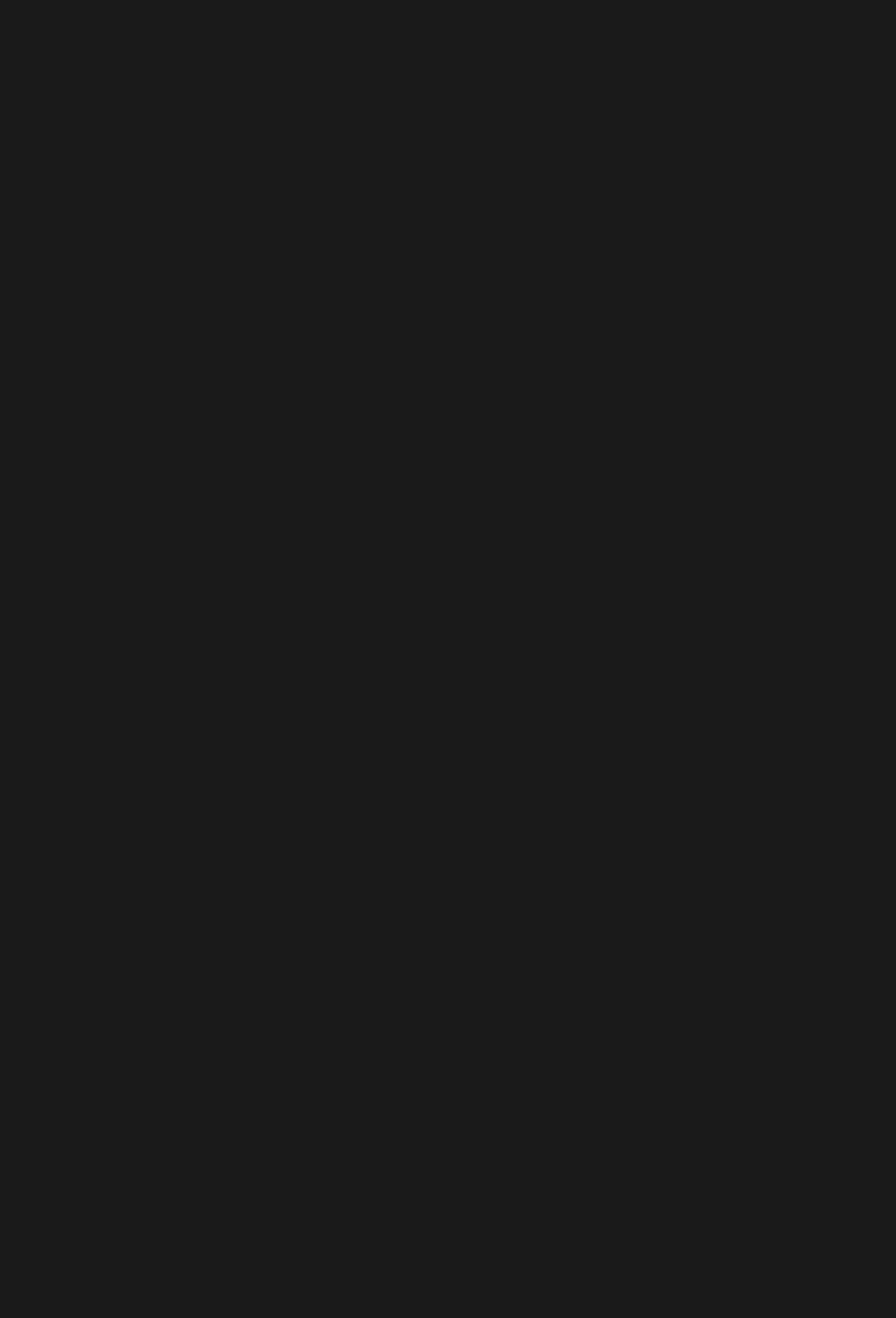
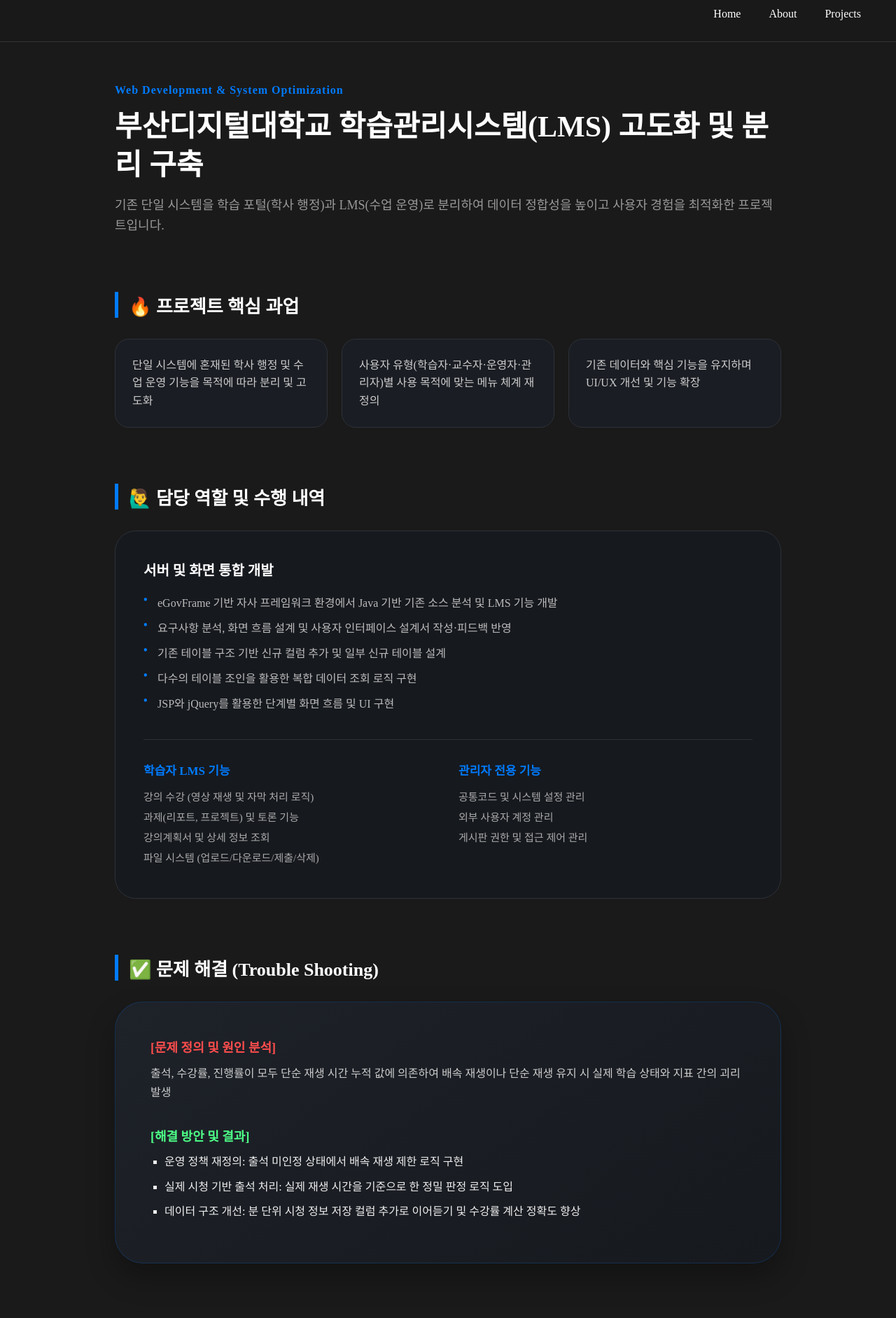
Before and after one commit to kim0705/portfolio, a React (Vite) app: page /portfolio/projects/1 in a window 1280 px wide. Before the commit this address had no page. Shown: the part 20-1903 px from the top of the page at 70% size. Before the commit the page ends 800 px from the top, so only its background shows below. Built offline with nearby package versions, Linux system fonts and the light colour scheme.

Commit message:
feat: Implement dynamic project detail pages #13

```diff
--- a/package.json
+++ b/package.json
@@ -11,6 +11,7 @@
     "deploy": "gh-pages -d dist"
   },
   "dependencies": {
+    "@emailjs/browser": "^4.4.1",
     "@emotion/react": "^11.14.0",
     "@emotion/styled": "^11.14.1",
     "react": "^19.2.0",
--- a/src/App.jsx
+++ b/src/App.jsx
@@ -1,4 +1,3 @@
-// import './App.css';
 import MainLayout from './layouts/MainLayout/MainLayout';
 import { Global } from '@emotion/react';
 import { globalStyles } from './styles/global';
@@ -6,6 +5,7 @@
 import { Route, Routes } from 'react-router-dom';
 import AboutPage from './pages/AboutPage/AboutPage';
 import ProjectPage from './pages/ProjectPage/ProjectPage';
+import ProjectDetailPage from './pages/ProjectDetailPage/ProjectDetailPage';
 
 function App() {
 
@@ -16,7 +16,8 @@
                 <Route element={<MainLayout/>}>
                     <Route path="/portfolio" element={<MainPage/>}/>
                     <Route path="/portfolio/about" element={<AboutPage/>}/>
-                    <Route path="/portfolio/project" element={<ProjectPage/>}/>
+                    <Route path="/portfolio/projects" element={<ProjectPage/>}/>
+                    <Route path="/portfolio/projects/:projectId" element={<ProjectDetailPage/>}/>
                 </Route>
             </Routes>
         </>
--- a/src/components/sections/About/style.js
+++ b/src/components/sections/About/style.js
@@ -117,7 +117,6 @@
     width: 100%;
     max-width: 1200px;
     margin: 0 auto;
-    /* padding: 60px 20px; */
     display: flex;
     flex-direction: column;
     color: #ffffff;
--- a/src/components/sections/Projects/style.js
+++ b/src/components/sections/Projects/style.js
@@ -21,6 +21,7 @@
         margin-bottom: 16px;
         font-weight: 700;
     }
+
     p {
         font-size: 18px;
         color: #666;
--- a/src/layouts/Header/Header.jsx
+++ b/src/layouts/Header/Header.jsx
@@ -18,7 +18,7 @@
 						</Link>
 					</li>
 					<li>
-						<Link to="/portfolio/project">
+						<Link to="/portfolio/projects">
 							Projects
 						</Link>
 					</li>
--- a/src/main.jsx
+++ b/src/main.jsx
@@ -1,6 +1,5 @@
 import { StrictMode } from 'react'
 import { createRoot } from 'react-dom/client'
-// import './index.css'
 import App from './App.jsx'
 import { BrowserRouter } from 'react-router-dom'
 
--- /dev/null
+++ b/src/pages/ProjectDetailPage/ProjectDetailPage.jsx
@@ -0,0 +1,86 @@
+import React from 'react';
+import { useParams } from 'react-router-dom';
+import * as S from './style';
+
+function ProjectDetailPage() {
+    const { projectId } = useParams();
+
+    return (
+        <S.DetailPageLayout>
+            <S.ContentWrapper>
+                <S.HeaderSection>
+                    <span className="category">Web Development & System Optimization</span>
+                    <h1>부산디지털대학교 학습관리시스템(LMS) 고도화 및 분리 구축</h1>
+                    <p className="description">
+                        기존 단일 시스템을 학습 포털(학사 행정)과 LMS(수업 운영)로 분리하여
+                        데이터 정합성을 높이고 사용자 경험을 최적화한 프로젝트입니다.
+                    </p>
+                </S.HeaderSection>
+
+                <S.SectionTitle>🔥 프로젝트 핵심 과업</S.SectionTitle>
+                <S.TaskGrid>
+                    <div className="task-item">단일 시스템에 혼재된 학사 행정 및 수업 운영 기능을 목적에 따라 분리 및 고도화</div>
+                    <div className="task-item">사용자 유형(학습자·교수자·운영자·관리자)별 사용 목적에 맞는 메뉴 체계 재정의</div>
+                    <div className="task-item">기존 데이터와 핵심 기능을 유지하며 UI/UX 개선 및 기능 확장</div>
+                </S.TaskGrid>
+
+                <S.SectionTitle>🙋‍♂️ 담당 역할 및 수행 내역</S.SectionTitle>
+                <S.RoleDetailSection>
+                    <div className="role-group">
+                        <h3>서버 및 화면 통합 개발</h3>
+                        <ul>
+                            <li>eGovFrame 기반 자사 프레임워크 환경에서 Java 기반 기존 소스 분석 및 LMS 기능 개발</li>
+                            <li>요구사항 분석, 화면 흐름 설계 및 사용자 인터페이스 설계서 작성·피드백 반영</li>
+                            <li>기존 테이블 구조 기반 신규 컬럼 추가 및 일부 신규 테이블 설계</li>
+                            <li>다수의 테이블 조인을 활용한 복합 데이터 조회 로직 구현</li>
+                            <li>JSP와 jQuery를 활용한 단계별 화면 흐름 및 UI 구현</li>
+                        </ul>
+                    </div>
+
+                    <div className="role-sub-grid">
+                        <div className="role-box">
+                            <h4>학습자 LMS 기능</h4>
+                            <ul>
+                                <li>강의 수강 (영상 재생 및 자막 처리 로직)</li>
+                                <li>과제(리포트, 프로젝트) 및 토론 기능</li>
+                                <li>강의계획서 및 상세 정보 조회</li>
+                                <li>파일 시스템 (업로드/다운로드/제출/삭제)</li>
+                            </ul>
+                        </div>
+                        <div className="role-box">
+                            <h4>관리자 전용 기능</h4>
+                            <ul>
+                                <li>공통코드 및 시스템 설정 관리</li>
+                                <li>외부 사용자 계정 관리</li>
+                                <li>게시판 권한 및 접근 제어 관리</li>
+                            </ul>
+                        </div>
+                    </div>
+                </S.RoleDetailSection>
+
+                <S.SectionTitle>✅ 문제 해결 (Trouble Shooting)</S.SectionTitle>
+                <S.TroubleShootingCard>
+                    <div className="problem">
+                        <h4>[문제 정의 및 원인 분석]</h4>
+                        <p>출석, 수강률, 진행률이 모두 단순 재생 시간 누적 값에 의존하여 배속 재생이나 단순 재생 유지 시 실제 학습 상태와 지표 간의 괴리 발생</p>
+                    </div>
+                    <div className="solution">
+                        <h4>[해결 방안 및 결과]</h4>
+                        <ul>
+                            <li>운영 정책 재정의: 출석 미인정 상태에서 배속 재생 제한 로직 구현</li>
+                            <li>실제 시청 기반 출석 처리: 실제 재생 시간을 기준으로 한 정밀 판정 로직 도입</li>
+                            <li>데이터 구조 개선: 분 단위 시청 정보 저장 컬럼 추가로 이어듣기 및 수강률 계산 정확도 향상</li>
+                        </ul>
+                    </div>
+                </S.TroubleShootingCard>
+
+                <S.SectionTitle>🔍 회고</S.SectionTitle>
+                <S.RetrospectCard>
+                    <p>단순 기능을 넘어 기존 시스템과 데이터 구조를 분석하며 전체 프로세스를 먼저 이해하는 설계를 배웠습니다. 특히 여러 기능이 얽힌 영역에서 데이터 일관성을 지키는 정합성의 중요성을 체감했으며, 사용자 및 운영자와의 지속적인 소통이 결과물의 완성도를 결정한다는 실무적 교훈을 얻은 의미 있는 경험이었습니다.</p>
+                </S.RetrospectCard>
+            </S.ContentWrapper>
+        </S.DetailPageLayout>
+    );
+}
+
+export default ProjectDetailPage;
--- /dev/null
+++ b/src/pages/ProjectDetailPage/style.js
@@ -0,0 +1,181 @@
+import styled from "@emotion/styled";
+
+export const DetailPageLayout = styled.main`
+    width: 100%;
+    min-height: 100vh;
+    color: #e0e0e0;
+    padding-bottom: 100px;
+`;
+
+export const ContentWrapper = styled.div`
+    width: 100%;
+    max-width: 1000px;
+    margin: 0 auto;
+    padding: 80px 24px;
+`;
+
+export const HeaderSection = styled.header`
+    margin-bottom: 60px;
+    .category {
+        color: #007bff;
+        font-weight: 700;
+        letter-spacing: 1px;
+    }
+    h1 {
+        font-size: 42px;
+        font-weight: 800;
+        margin: 16px 0;
+        line-height: 1.3;
+        color: #fff;
+    }
+    .description {
+        font-size: 18px;
+        color: #999;
+        line-height: 1.6;
+    }
+`;
+
+export const SectionTitle = styled.h2`
+    font-size: 26px;
+    font-weight: 700;
+    margin: 80px 0 30px 0;
+    padding-left: 15px;
+    border-left: 5px solid #007bff;
+    color: #fff;
+`;
+
+export const TaskGrid = styled.div`
+    display: grid;
+    grid-template-columns: repeat(auto-fit, minmax(300px, 1fr));
+    gap: 20px;
+
+    .task-item {
+        background: #1a1d23;
+        padding: 24px;
+        border-radius: 20px;
+        border: 1px solid #2d3139;
+        font-size: 16px;
+        line-height: 1.6;
+        color: #ccc;
+        transition: transform 0.3s;
+
+        &:hover {
+            transform: translateY(-5px);
+            border-color: #007bff;
+        }
+    }
+`;
+
+export const RoleDetailSection = styled.section`
+    background: #16191e;
+    padding: 40px;
+    border-radius: 30px;
+    border: 1px solid #2d3139;
+
+    .role-group {
+        margin-bottom: 40px;
+
+        h3 {
+            color: #fff;
+            font-size: 20px;
+            margin-bottom: 20px;
+        }
+
+        ul li {
+            margin-bottom: 12px;
+            list-style: none;
+            position: relative;
+            padding-left: 20px;
+            color: #bbb;
+
+            &::before {
+                content: "•";
+                color: #007bff;
+                position: absolute;
+                left: 0;
+                font-weight: bold;
+            }
+        }
+    }
+
+    .role-sub-grid {
+        display: grid;
+        grid-template-columns: 1fr 1fr;
+        gap: 30px;
+        border-top: 1px solid #2d3139;
+        padding-top: 30px;
+
+        .role-box {
+            h4 {
+                color: #007bff;
+                margin-bottom: 15px;
+                font-size: 17px;
+            }
+
+            ul li {
+                font-size: 15px;
+                color: #aaa;
+                margin-bottom: 8px;
+                list-style: none;
+            }
+        }
+    }
+`;
+
+export const TroubleShootingCard = styled.article`
+    background: linear-gradient(145deg, #1e2229, #16191e);
+    padding: 50px;
+    border-radius: 40px;
+    border: 1px solid rgba(0, 123, 255, 0.2);
+    box-shadow: 0 20px 40px rgba(0,0,0,0.3);
+
+    .problem {
+        margin-bottom: 35px;
+        h4 {
+            color: #ff4d4d;
+            margin-bottom: 12px;
+            font-size: 18px;
+        }
+
+        p {
+            line-height: 1.7;
+            color: #ccc;
+        }
+    }
+
+    .solution {
+        h4 {
+            color: #4dff88;
+            margin-bottom: 12px;
+            font-size: 18px;
+        }
+
+        ul li {
+            color: #eee;
+            margin-bottom: 10px;
+            line-height: 1.6;
+            list-style: square;
+            margin-left: 20px;
+        }
+    }
+`;
+
+export const RetrospectCard = styled.div`
+    background: #1a1d23;
+    padding: 40px;
+    border-radius: 30px;
+    font-style: italic;
+    line-height: 1.8;
+    color: #999;
+    position: relative;
+
+    &::before {
+        content: '"';
+        position: absolute;
+        top: 20px;
+        left: 20px;
+        font-size: 60px;
+        color: #2d3139;
+        font-family: serif;
+    }
+`;
```
Also changed, not shown: src/components/sections/Projects/Projects.jsx (+11 -3 lines), 1 other file (tests, documents, lock files or other folders).
